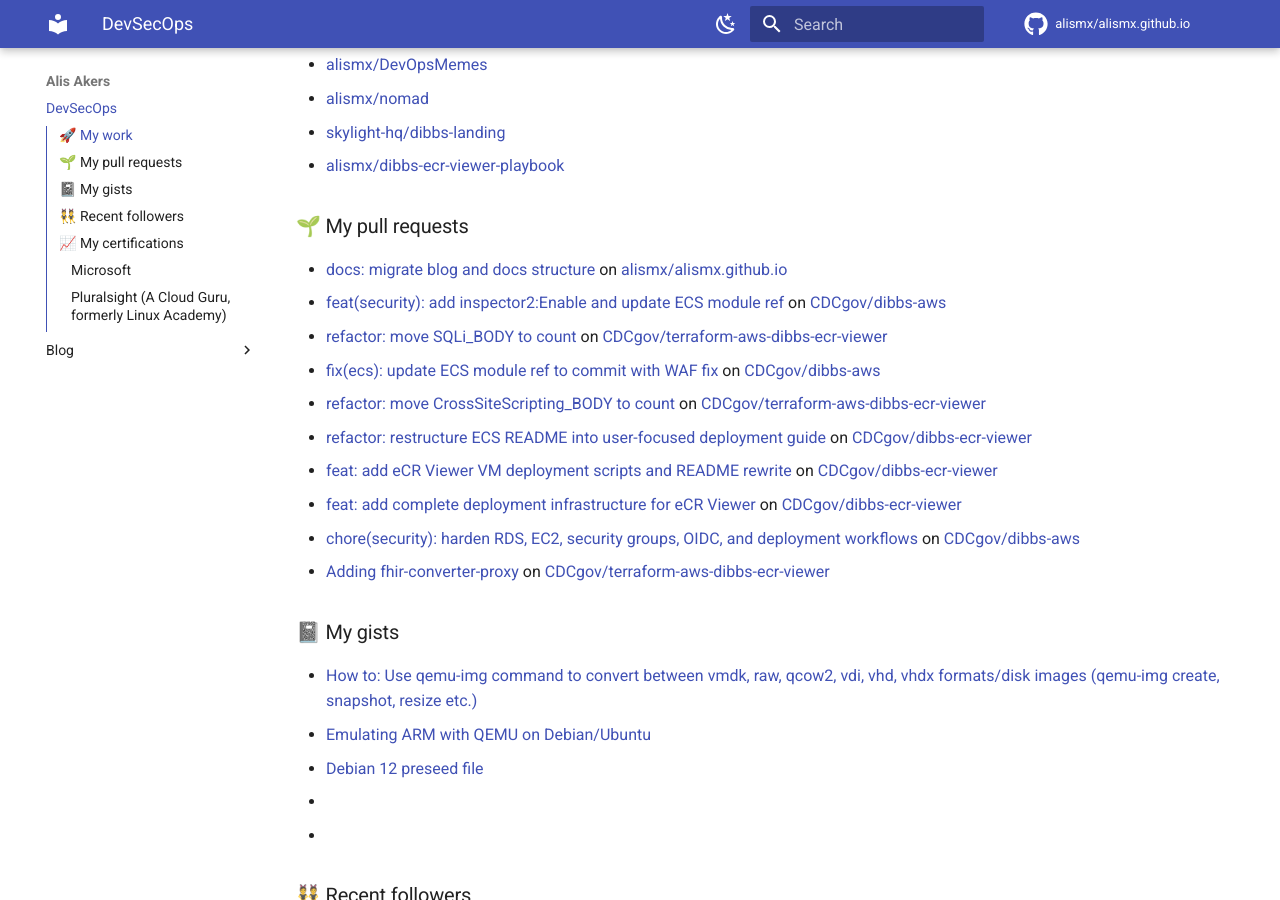
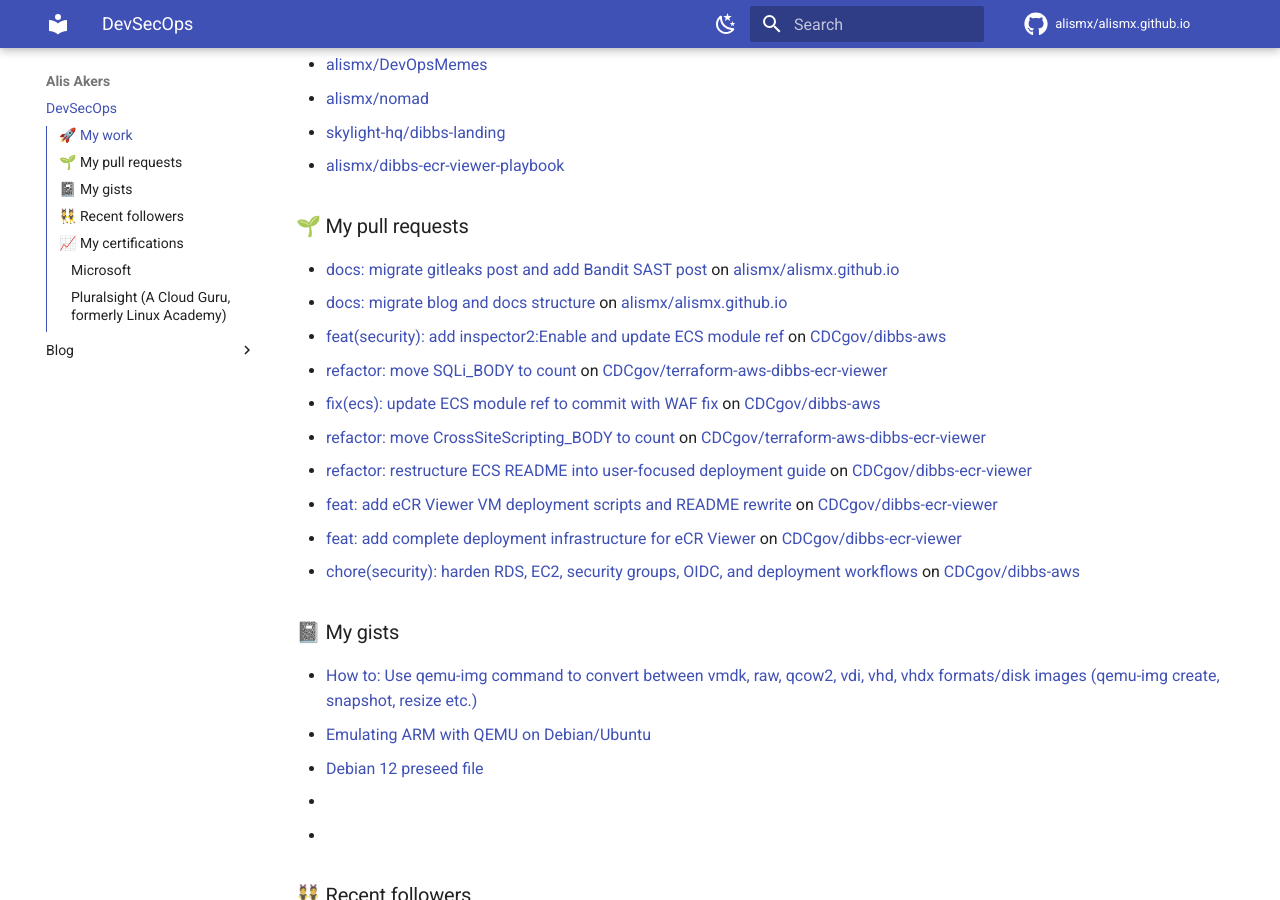
Before and after one commit to alismx/alismx.github.io, an MkDocs documentation site: the page built from docs/index.md, in a window 1280 px wide and 900 px high, scrolled down 863 px. Built offline with MkDocs 1.6.1 and Material for MkDocs 9.7.7, drawn with Linux system fonts in a browser that asks for light colours; comment, search, counter and statistics services are not loaded.

Commit message:
Update generated files

```diff
--- a/docs/index.md
+++ b/docs/index.md
@@ -28,6 +28,7 @@ I'm Alis, a DevOps engineer passionate about open-source, cloud-native technolog
 
 ### 🌱 My pull requests
 
+- [docs: migrate gitleaks post and add Bandit SAST post](https://github.com/alismx/alismx.github.io/pull/13) on [alismx/alismx.github.io](https://github.com/alismx/alismx.github.io)
 - [docs: migrate blog and docs structure](https://github.com/alismx/alismx.github.io/pull/12) on [alismx/alismx.github.io](https://github.com/alismx/alismx.github.io)
 - [feat(security): add inspector2:Enable and update ECS module ref](https://github.com/CDCgov/dibbs-aws/pull/97) on [CDCgov/dibbs-aws](https://github.com/CDCgov/dibbs-aws)
 - [refactor: move SQLi_BODY to count](https://github.com/CDCgov/terraform-aws-dibbs-ecr-viewer/pull/56) on [CDCgov/terraform-aws-dibbs-ecr-viewer](https://github.com/CDCgov/terraform-aws-dibbs-ecr-viewer)
@@ -37,7 +38,6 @@ I'm Alis, a DevOps engineer passionate about open-source, cloud-native technolog
 - [feat: add eCR Viewer VM deployment scripts and README rewrite](https://github.com/CDCgov/dibbs-ecr-viewer/pull/1435) on [CDCgov/dibbs-ecr-viewer](https://github.com/CDCgov/dibbs-ecr-viewer)
 - [feat: add complete deployment infrastructure for eCR Viewer](https://github.com/CDCgov/dibbs-ecr-viewer/pull/1423) on [CDCgov/dibbs-ecr-viewer](https://github.com/CDCgov/dibbs-ecr-viewer)
 - [chore(security): harden RDS, EC2, security groups, OIDC, and deployment workflows](https://github.com/CDCgov/dibbs-aws/pull/94) on [CDCgov/dibbs-aws](https://github.com/CDCgov/dibbs-aws)
-- [Adding fhir-converter-proxy](https://github.com/CDCgov/terraform-aws-dibbs-ecr-viewer/pull/54) on [CDCgov/terraform-aws-dibbs-ecr-viewer](https://github.com/CDCgov/terraform-aws-dibbs-ecr-viewer)
 
 ### 📓 My gists
 
```
